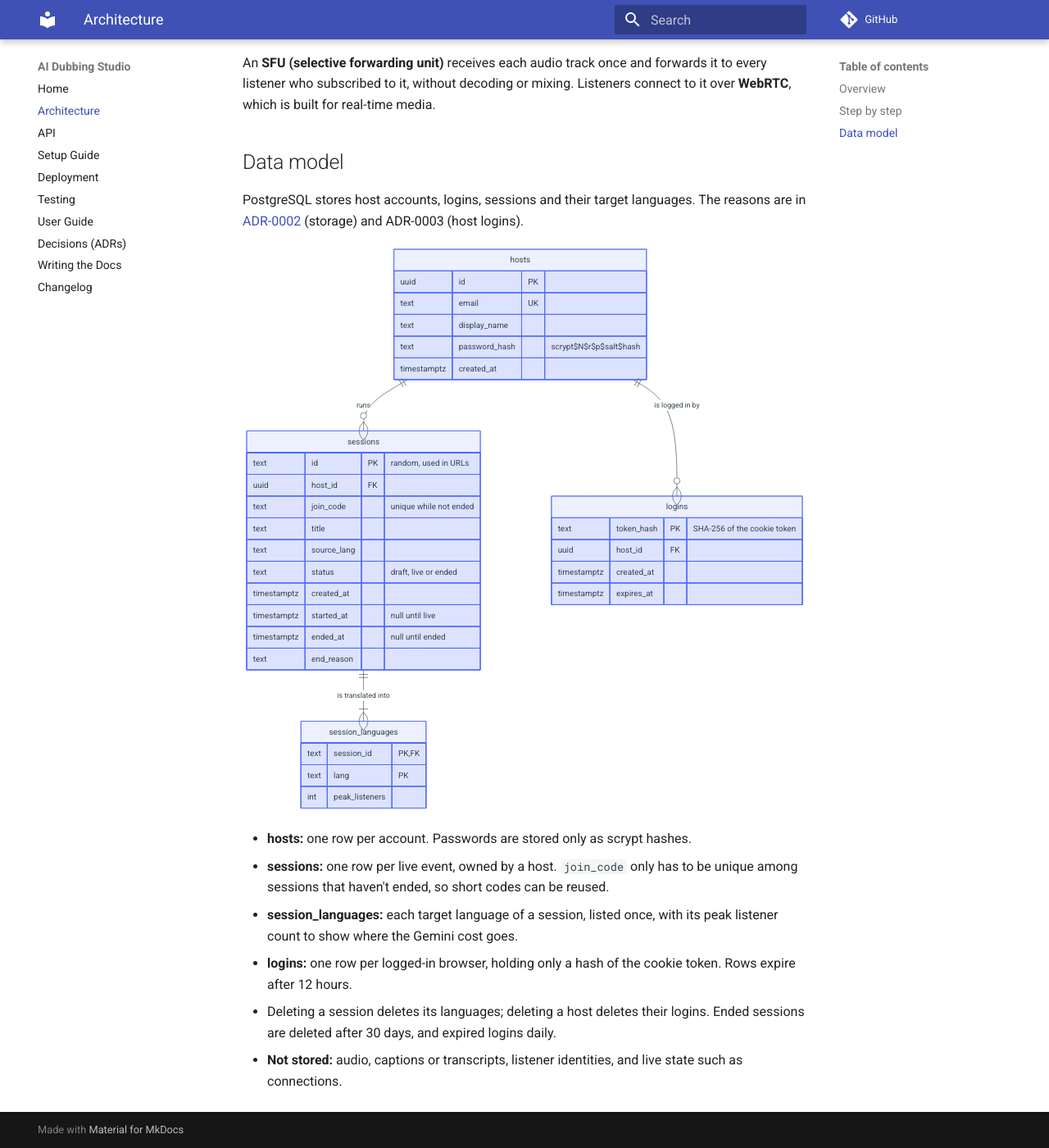
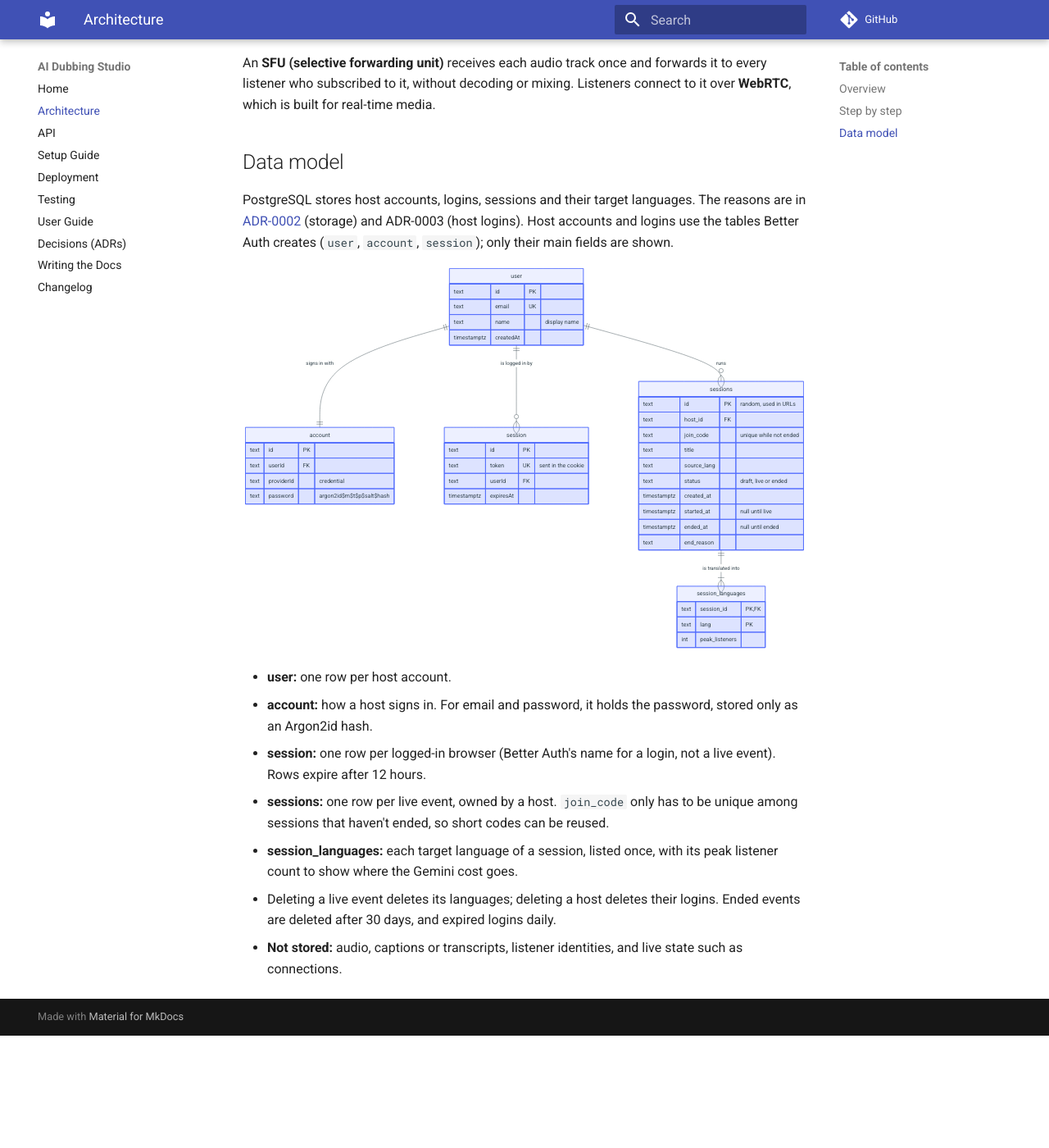
Before and after one commit to WH1TE-SHAD0W/ai-dubbing-studio, an MkDocs documentation site: the page built from docs/architecture.md, in a window 1280 px wide and 1400 px high, scrolled down 1247 px. Shown: the whole window at 82% size. Built offline with MkDocs 1.6.1 and Material for MkDocs 9.7.7, drawn with Linux system fonts in a browser that asks for light colours; comment, search, counter and statistics services are not loaded; after the commit the page ends 2510 px from its top, so only the background shows below that.

Commit message:
docs: use Better Auth tables in the data model (YGP-11)
Replaces hosts and logins with Better Auth's user, account and session
tables, following the switch to Better Auth in ADR-0003.

Co-Authored-By: Claude Opus 5.5 <noreply@anthropic.com>

````diff
--- a/docs/architecture.md
+++ b/docs/architecture.md
@@ -59,24 +59,37 @@ connect to it over **WebRTC**, which is built for real-time media.
 
 PostgreSQL stores host accounts, logins, sessions and their target languages. The
 reasons are in [ADR-0002](adr/0002-session-and-account-storage.md) (storage) and
-ADR-0003 (host logins).
+ADR-0003 (host logins). Host accounts and logins use the tables Better Auth
+creates (`user`, `account`, `session`); only their main fields are shown.
 
 ```mermaid
 erDiagram
-  hosts ||--o{ sessions : runs
-  hosts ||--o{ logins : "is logged in by"
+  user ||--|| account : "signs in with"
+  user ||--o{ session : "is logged in by"
+  user ||--o{ sessions : runs
   sessions ||--|{ session_languages : "is translated into"
 
-  hosts {
-    uuid id PK
+  user {
+    text id PK
     text email UK
-    text display_name
-    text password_hash "scrypt$N$r$p$salt$hash"
-    timestamptz created_at
+    text name "display name"
+    timestamptz createdAt
+  }
+  account {
+    text id PK
+    text userId FK
+    text providerId "credential"
+    text password "argon2id$m$t$p$salt$hash"
+  }
+  session {
+    text id PK
+    text token UK "sent in the cookie"
+    text userId FK
+    timestamptz expiresAt
   }
   sessions {
     text id PK "random, used in URLs"
-    uuid host_id FK
+    text host_id FK
     text join_code "unique while not ended"
     text title
     text source_lang
@@ -91,22 +104,18 @@ erDiagram
     text lang PK
     int peak_listeners
   }
-  logins {
-    text token_hash PK "SHA-256 of the cookie token"
-    uuid host_id FK
-    timestamptz created_at
-    timestamptz expires_at
-  }
 ```
 
-- **hosts:** one row per account. Passwords are stored only as scrypt hashes.
+- **user:** one row per host account.
+- **account:** how a host signs in. For email and password, it holds the
+  password, stored only as an Argon2id hash.
+- **session:** one row per logged-in browser (Better Auth's name for a login, not
+  a live event). Rows expire after 12 hours.
 - **sessions:** one row per live event, owned by a host. `join_code` only has to
   be unique among sessions that haven't ended, so short codes can be reused.
 - **session_languages:** each target language of a session, listed once, with its
   peak listener count to show where the Gemini cost goes.
-- **logins:** one row per logged-in browser, holding only a hash of the cookie
-  token. Rows expire after 12 hours.
-- Deleting a session deletes its languages; deleting a host deletes their logins.
-  Ended sessions are deleted after 30 days, and expired logins daily.
+- Deleting a live event deletes its languages; deleting a host deletes their
+  logins. Ended events are deleted after 30 days, and expired logins daily.
 - **Not stored:** audio, captions or transcripts, listener identities, and live
   state such as connections.
````
Also changed, not shown: docs/adr/0002-session-and-account-storage.md (+5 -3 lines).
